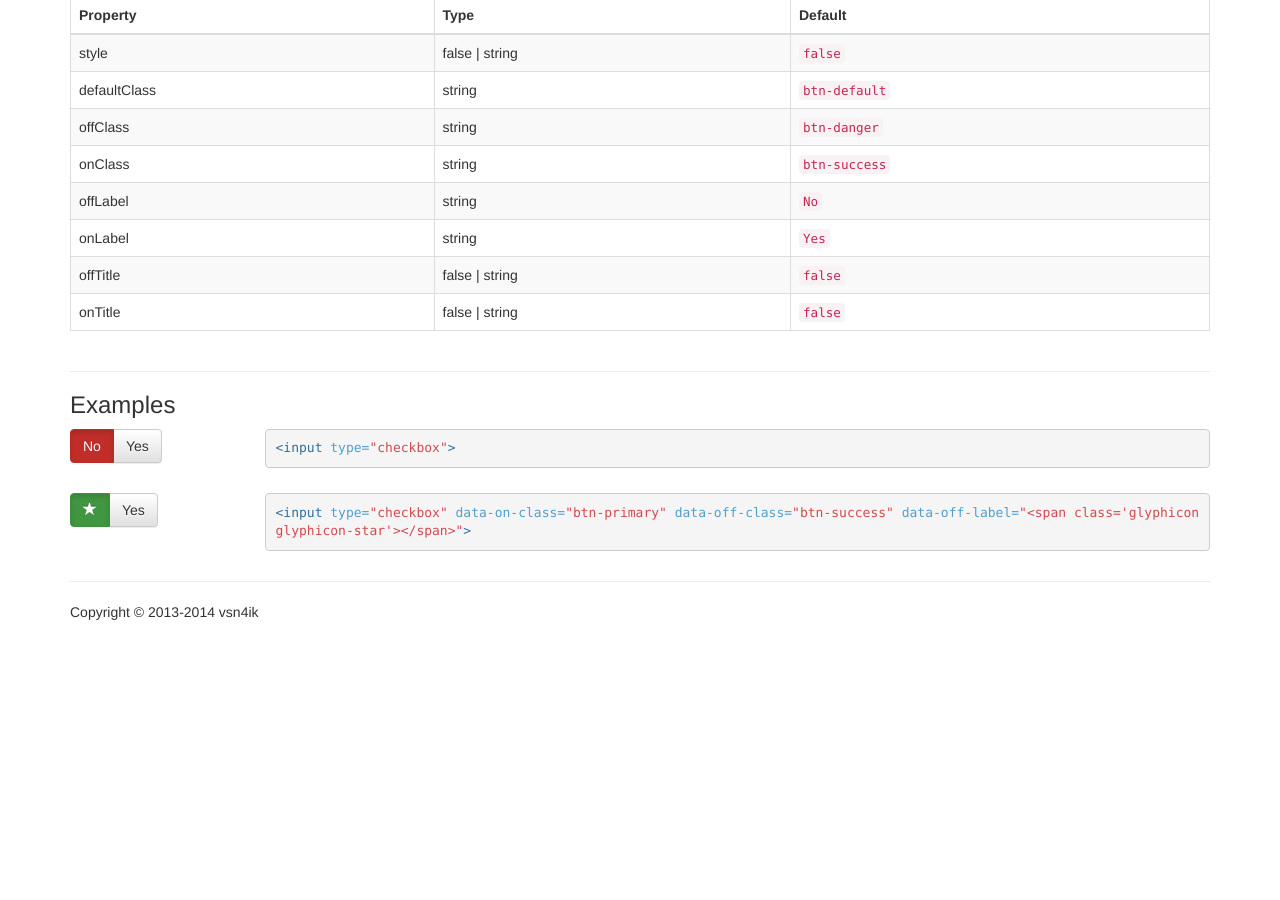
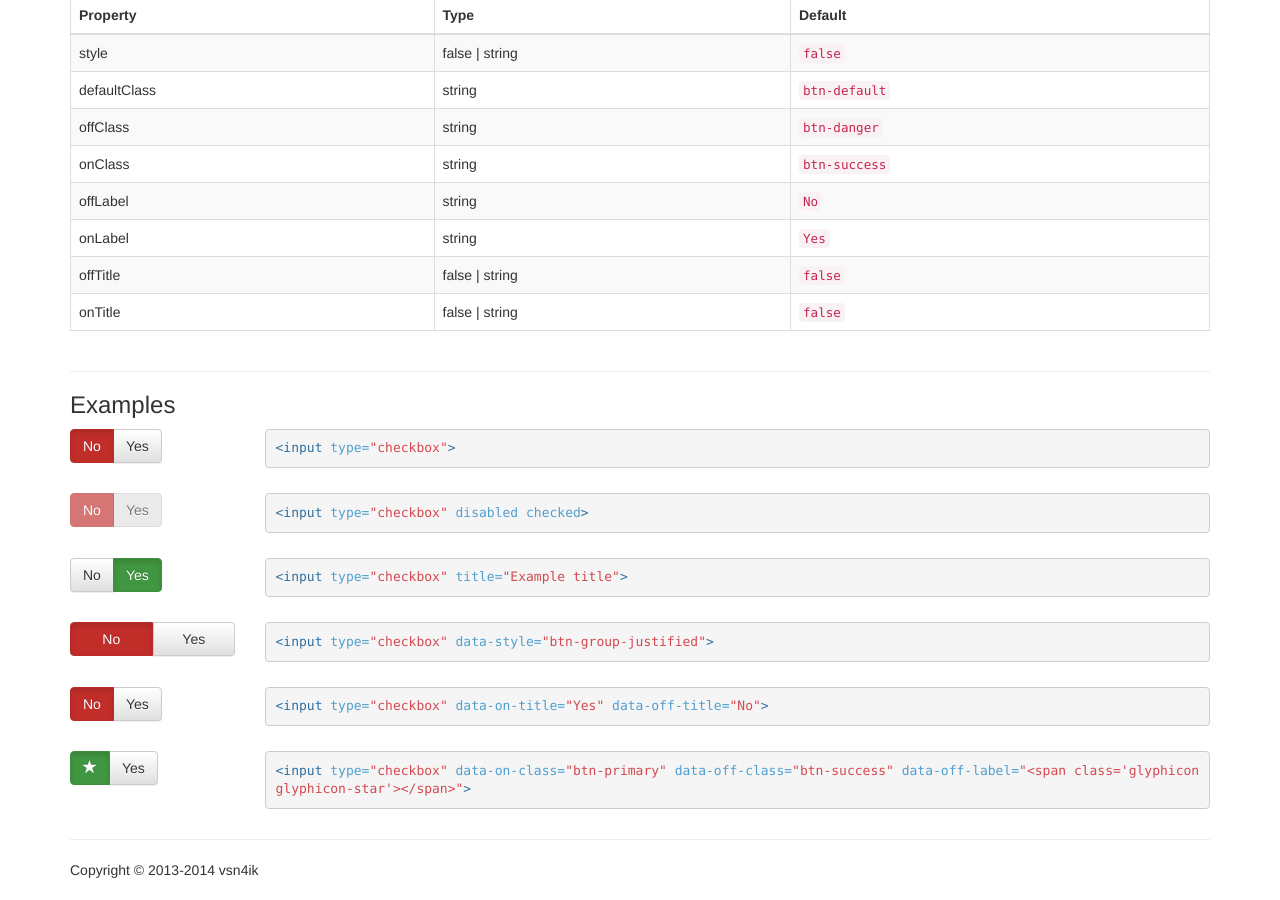
Before and after one commit to vsn4ik/bootstrap-checkbox, a Jekyll site: the page built from index.html, in a window 1280 px wide and 900 px high, scrolled down 937 px. Built offline with Jekyll 4.4.1, drawn with Linux system fonts in a browser that asks for light colours; nearby versions of some CDN libraries; before the commit the page ends 1579 px from its top, so only the background shows below that.

Commit message:
Update examples.

```diff
--- a/_includes/footer.html
+++ b/_includes/footer.html
@@ -1,3 +1,3 @@
 <script src="https://code.jquery.com/jquery.min.js"></script>
-<script src="./dist/bootstrap-checkbox.js"></script>
+<script src="./dist/bootstrap-checkbox.min.js"></script>
 <script src="./assets/js/index.js"></script>
--- a/dist/bootstrap-checkbox.js
+++ b/dist/bootstrap-checkbox.js
@@ -15,7 +15,9 @@ if (typeof jQuery === 'undefined') {
 
 	var Checkboxpicker = function(element, options) {
 		this.element = element;
-		this.options = $.extend({}, $.fn.checkboxpicker.defaults, options, $(element).data());
+		this.$element = $(element).hide();
+
+		this.options = $.extend({}, $.fn.checkboxpicker.defaults, options, this.$element.data());
 
 		// .btn-group-justified only works with <a> elements as the <button> doesn't pick up the styles
 		this.$buttons = $('<a><a>').addClass('btn').click(this.clicked.bind(this));
@@ -23,38 +25,12 @@ if (typeof jQuery === 'undefined') {
 		this.$off = this.$buttons.eq(0).html(this.options.offLabel);
 		this.$on = this.$buttons.eq(1).html(this.options.onLabel);
 
-		this.init();
-
-		$(element).hide().change(this.render.bind(this));
-
 		this.$group = $('<div class="btn-group">')
 			.append(this.$buttons)
 			.keydown(this.keydown.bind(this))
 			.insertAfter(element);
 
-		if (this.options.style) {
-			this.$group.addClass(this.options.style);
-		}
-
-		if (element.title) {
-			this.$group.attr('title', element.title);
-		}
-		else {
-			if (this.options.offTitle) {
-				this.$off.attr('title', this.options.offTitle);
-			}
-
-			if (this.options.onTitle) {
-				this.$on.attr('title', this.options.onTitle);
-			}
-		}
-
-		if (element.disabled) {
-			this.$buttons.addClass('disabled');
-		}
-		else {
-			this.$group.attr('tabindex', 0);
-		}
+		this.init();
 	};
 
 	Checkboxpicker.prototype = {
@@ -67,6 +43,36 @@ if (typeof jQuery === 'undefined') {
 			}
 
 			this.$buttons.not('.active').addClass(this.options.defaultClass);
+
+			if (this.options.style) {
+				this.$group.addClass(this.options.style);
+			}
+
+			if (this.element.title) {
+				this.$group.attr('title', this.element.title);
+			}
+			else {
+				if (this.options.offTitle) {
+					this.$off.attr('title', this.options.offTitle);
+				}
+
+				if (this.options.onTitle) {
+					this.$on.attr('title', this.options.onTitle);
+				}
+			}
+
+			if (this.element.disabled) {
+				this.$buttons.addClass('disabled');
+			}
+			else {
+				this.$element.change(this.render.bind(this));
+
+				this.$group.attr('tabindex', 0);
+
+				if (this.element.autofocus) {
+					this.$group.focus();
+				}
+			}
 		},
 		render: function() {
 			this.$group.not(':focus').focus();
@@ -75,7 +81,7 @@ if (typeof jQuery === 'undefined') {
 			this.$on.toggleClass(this.options.onClass);
 		},
 		change: function() {
-			$(this.element).prop('checked', !this.element.checked).change();
+			this.$element.prop('checked', !this.element.checked).change();
 		},
 		clicked: function(event) {
 			if (!$(event.target).hasClass('active')) {
--- a/index.html
+++ b/index.html
@@ -109,6 +109,54 @@ $('input[type="checkbox"]').checkboxpicker();
 
 	<div class="form-group">
 		<div class="col-sm-2">
+			<input type="checkbox" disabled>
+		</div>
+
+		<div class="col-sm-10">
+{% highlight html %}
+<input type="checkbox" disabled checked>
+{% endhighlight %}
+		</div>
+	</div>
+
+	<div class="form-group">
+		<div class="col-sm-2">
+			<input type="checkbox" title="Example title" checked>
+		</div>
+
+		<div class="col-sm-10">
+{% highlight html %}
+<input type="checkbox" title="Example title">
+{% endhighlight %}
+		</div>
+	</div>
+
+	<div class="form-group">
+		<div class="col-sm-2">
+			<input type="checkbox" data-style="btn-group-justified">
+		</div>
+
+		<div class="col-sm-10">
+{% highlight html %}
+<input type="checkbox" data-style="btn-group-justified">
+{% endhighlight %}
+		</div>
+	</div>
+
+	<div class="form-group">
+		<div class="col-sm-2">
+			<input type="checkbox" data-on-title="Yes" data-off-title="No">
+		</div>
+
+		<div class="col-sm-10">
+{% highlight html %}
+<input type="checkbox" data-on-title="Yes" data-off-title="No">
+{% endhighlight %}
+		</div>
+	</div>
+
+	<div class="form-group">
+		<div class="col-sm-2">
 			<input type="checkbox" data-on-class="btn-primary" data-off-class="btn-success" data-off-label="<span class='glyphicon glyphicon-star'></span>">
 		</div>
 
```
Also changed, not shown: dist/bootstrap-checkbox.min.js.
